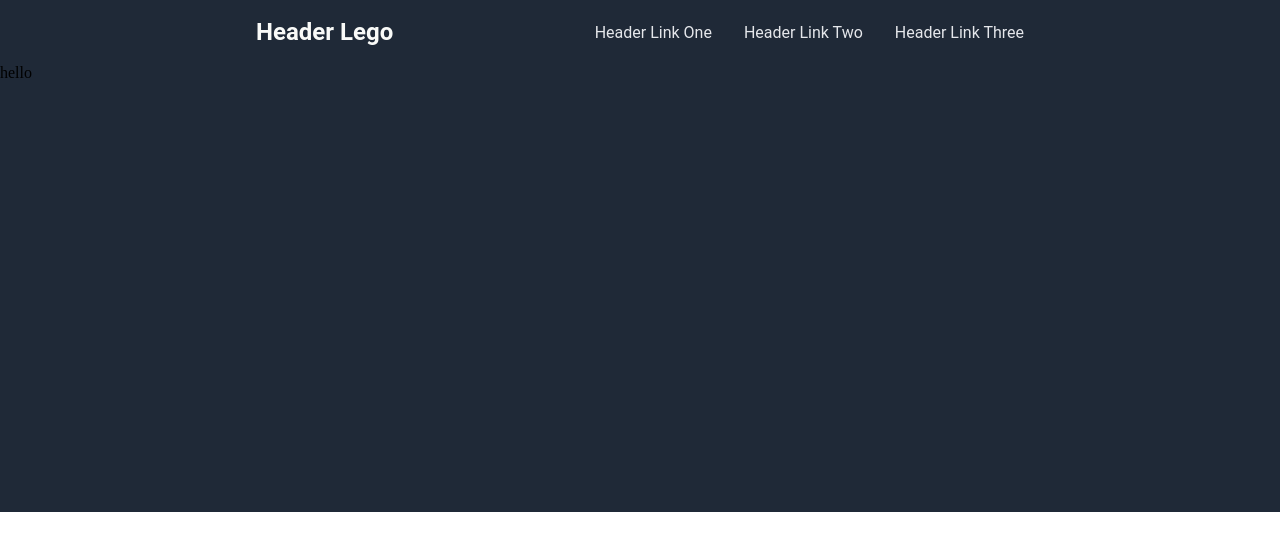
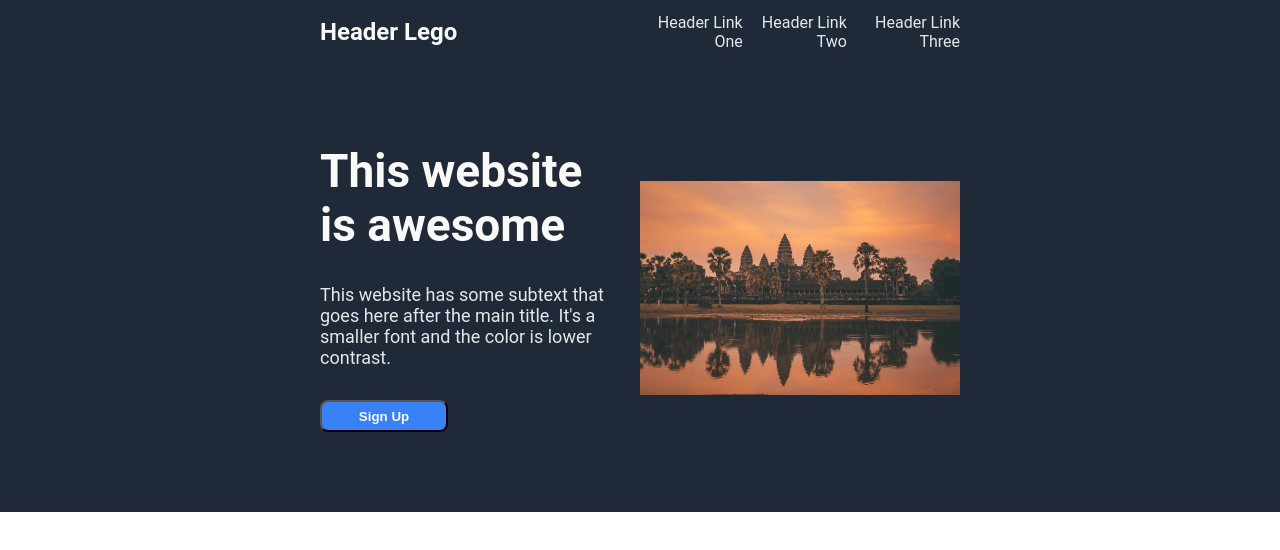
Before and after one commit to Jordancojp/Landing-Page, a plain HTML site: page index.html in a window 1280 px wide. Drawn offline with Linux system fonts and the light colour scheme; a web font is replaced by a local one.

Commit message:
Completed the Title section of the website and added an image

```diff
--- a/index.html
+++ b/index.html
@@ -8,17 +8,32 @@
         <style></style>
     </head>
     <body>
-        <div class="Title">
+        <div class="TitleBG">
+
             <div class="Header">
-                <div class="Container HeaderLogo">Header Lego</div>
+                <div class="HeaderLogo">Header Lego</div>
 
                 <div class="LinkContainer">
-                    <div class="Container HeaderLink">Header Link One</div>
-                    <div class="Container HeaderLink">Header Link Two</div>
-                    <div class="Container HeaderLink">Header Link Three</div>
+                    <div class="HeaderLink">Header Link One</div>
+                    <div class="HeaderLink">Header Link Two</div>
+                    <div class="HeaderLink">Header Link Three</div>
                 </div>
-            </div>
-            <div style="border-color: white;">hello</div>
+            </div> <!-- End of Header-->
+
+            <div class="HeroStatement">
+                <div class="StatementSection">
+                    <div class="HeroMainText">This website is awesome</div>
+                    <div class="Wire HeroSecondaryText">
+                        This website has some subtext that goes here after the main title.
+                        It's a smaller font and the color is lower contrast. </div>
+                    <button class="SignUp">Sign Up</button>
+                </div>
+                <div class="StatementSection">
+                    <img src="img/pexels-photo-3217663.webp" alt="Ankor Wat by Vincent Gerbouin - https://www.pexels.com/photo/photo-of-monument-during-dawn-3217663/">
+                </div>
+            </div> <!-- End of Hero Statement-->
+
         </div> <!-- End of Title-->
+
     </body>
 </html>
--- a/styles.css
+++ b/styles.css
@@ -11,38 +11,90 @@ body {
     margin: 0px;
 }
 
-.Title {
+.TitleBG {
+    display: flex;
+    flex-direction: column;
     background-color: #1F2937;
     height: 512px;
+    padding: 0px 20pc;
+    font-family: 'Roboto', sans-serif;
 }
 
 .Header {
     display: flex;
-    height: 64px;
-    margin: 0px 15pc;
+    justify-content: space-around;
+    min-height: 64px;
 }
 
-.Container {
-    border: 4px;
-    border-radius: 8px;
-    font-family: 'Roboto', sans-serif;
-    text-align: center;
+.HeaderLogo {
+    flex-basis: 100%;
+    font-size: 24px;
+    font-weight: bold;
+    text-align: left;
+    color: #F9FAF8;
     align-content: center;
-    padding: 0px 16px;
 }
 
 .LinkContainer {
+    flex-basis: 100%;
     display: flex;
-}
-
-.HeaderLogo {
-    font-size: 24px;
-    font-weight: bold;
-    flex-grow: 1;
-    text-align: left;
-    color: #F9FAF8;
+    justify-content: end;
 }
 
 .HeaderLink {
     color: #E5E7EB;
+    flex-grow: 1;
+    text-align: right;
+    align-content: center;
 }
+
+.Wire {
+    border: 4px;
+    border-color: solid white;
+}
+
+.HeroStatement {
+    display: flex;
+    flex-direction: row;
+    flex: 1;
+    justify-content: space-around;
+    padding: 10% 0;
+}
+
+.StatementSection {
+    flex: 1;
+    display: flex;
+    flex-direction: column;
+    justify-content: space-around;
+}
+
+.HeroMainText
+{
+    color: #F9FAF8;
+    font-size: 46px;
+    font-weight: bold;
+    padding-right: 12px;
+}
+
+.HeroSecondaryText
+{
+    color: #E5E7EB;
+    font-size: 18px;
+    padding-right: 12px;
+}
+
+.SignUp {
+    background-color: #3882F6;
+    color: #F9FAF8;
+    border-radius: 8px;
+    max-width: 128px;
+    height: 32px;
+    font-weight: bold;
+}
+
+.StatementSection img {
+
+    height: 100%;
+    width: 100%;
+    object-fit: contain;
+}
```
Also changed, not shown: img/pexels-photo-3217663.webp (added), 1 other file.
